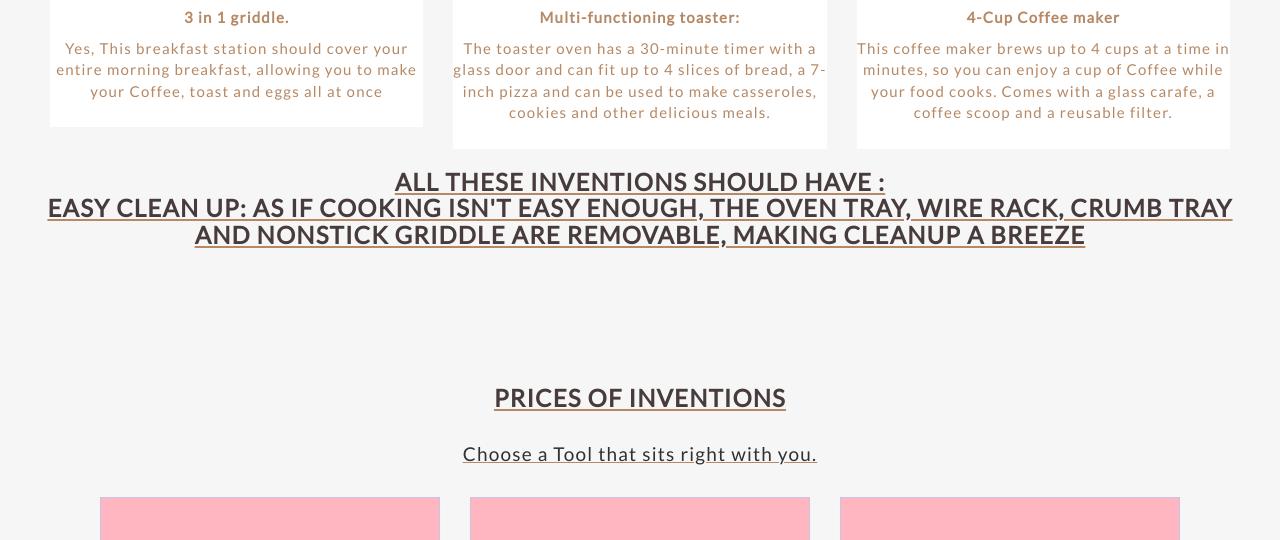
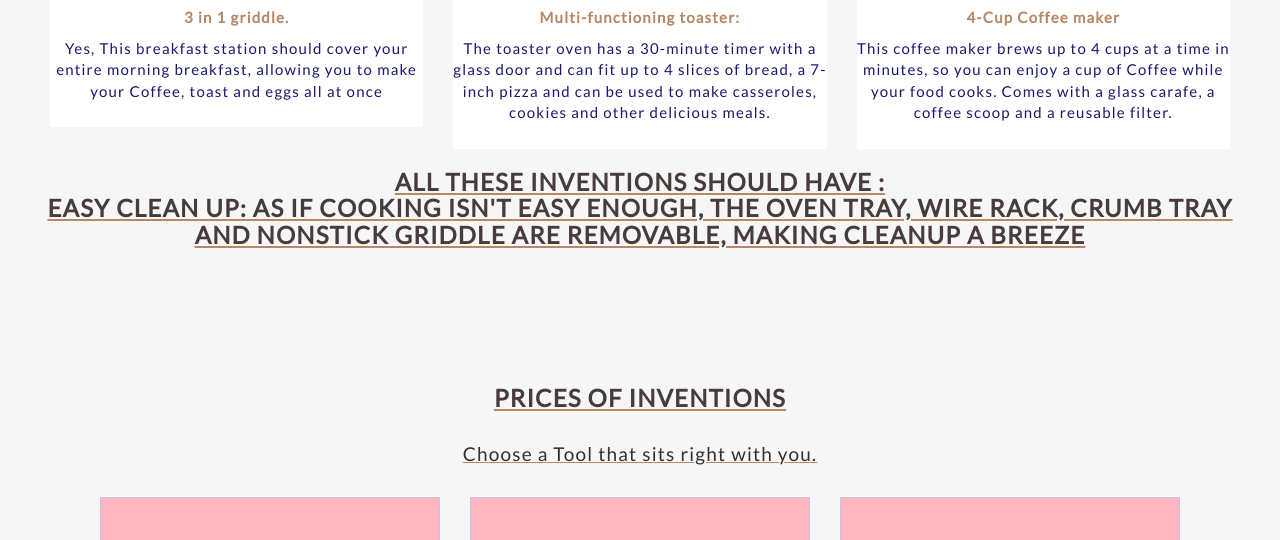
Before and after one commit to kellerl3641/Sep-10-freedom-project, a plain HTML site: page index.html in a window 1280 px wide. Shown: the part 2487-3027 px from the top of the page. Drawn offline with nearby package versions, Linux system fonts and the light colour scheme.

Commit message:
Tue, Apr 18, 2023, 12:52 AM +00:00

```diff
--- a/index.html
+++ b/index.html
@@ -103,21 +103,21 @@ KptnCook is a cute little promoted website and app that you can use to help with
       <div class="thumbnail">
         <img src="https://cdn.thisiswhyimbroke.com/thumb/all-in-one-breakfast-machine_400x333.jpg" alt="Paris" width="200px" height="300px">
         <p><strong>3 in 1 griddle.</strong></p>
-        <p>Yes, This breakfast station should cover your entire morning breakfast, allowing you to make your Coffee, toast and eggs all at once</p>
+        <p id="pt2">Yes, This breakfast station should cover your entire morning breakfast, allowing you to make your Coffee, toast and eggs all at once</p>
       </div>
     </div>
     <div class="col-sm-4">
       <div class="thumbnail">
         <img src="https://m.media-amazon.com/images/I/61YQqZbzwQL._AC_UF894,1000_QL80_.jpg" alt="New York" width="400px" height="300px">
         <p><strong>Multi-functioning toaster:</strong></p>
-        <p>The toaster oven has a 30-minute timer with a glass door and can fit up to 4 slices of bread, a 7-inch pizza and can be used to make casseroles, cookies and other delicious meals.</p>
+        <p id="pt2">The toaster oven has a 30-minute timer with a glass door and can fit up to 4 slices of bread, a 7-inch pizza and can be used to make casseroles, cookies and other delicious meals.</p>
       </div>
     </div>
     <div class="col-sm-4">
       <div class="thumbnail">
         <img src="https://target.scene7.com/is/image/Target/GUEST_d569758a-7cec-482d-b278-350e6ed548df?wid=488&hei=488&fmt=pjpeg" alt="San Francisco" width="400px" height="200px">
         <p><strong>4-Cup Coffee maker</strong></p>
-        <p>This coffee maker brews up to 4 cups at a time in minutes, so you can enjoy a cup of Coffee while your food cooks. Comes with a glass carafe, a coffee scoop and a reusable filter.
+        <p id="pt2">This coffee maker brews up to 4 cups at a time in minutes, so you can enjoy a cup of Coffee while your food cooks. Comes with a glass carafe, a coffee scoop and a reusable filter.
           </p>
       </div>
     </div>
--- a/style.css
+++ b/style.css
@@ -13,6 +13,9 @@ body {
   #Inventions{
     text-decoration: underline;
     color: #B68864;
+  }
+  #pt2{
+    color: #191970;
   }
   h2 {
     font-size: 24px;
```
